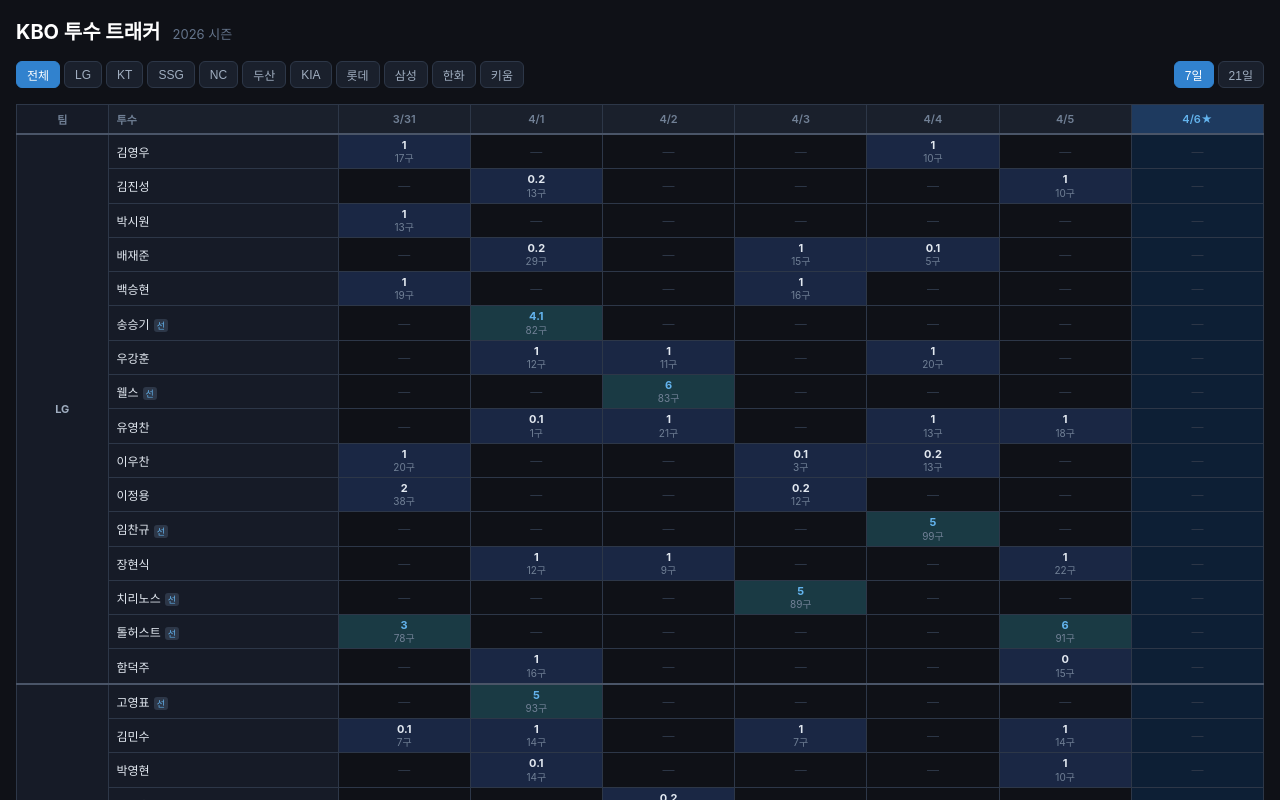
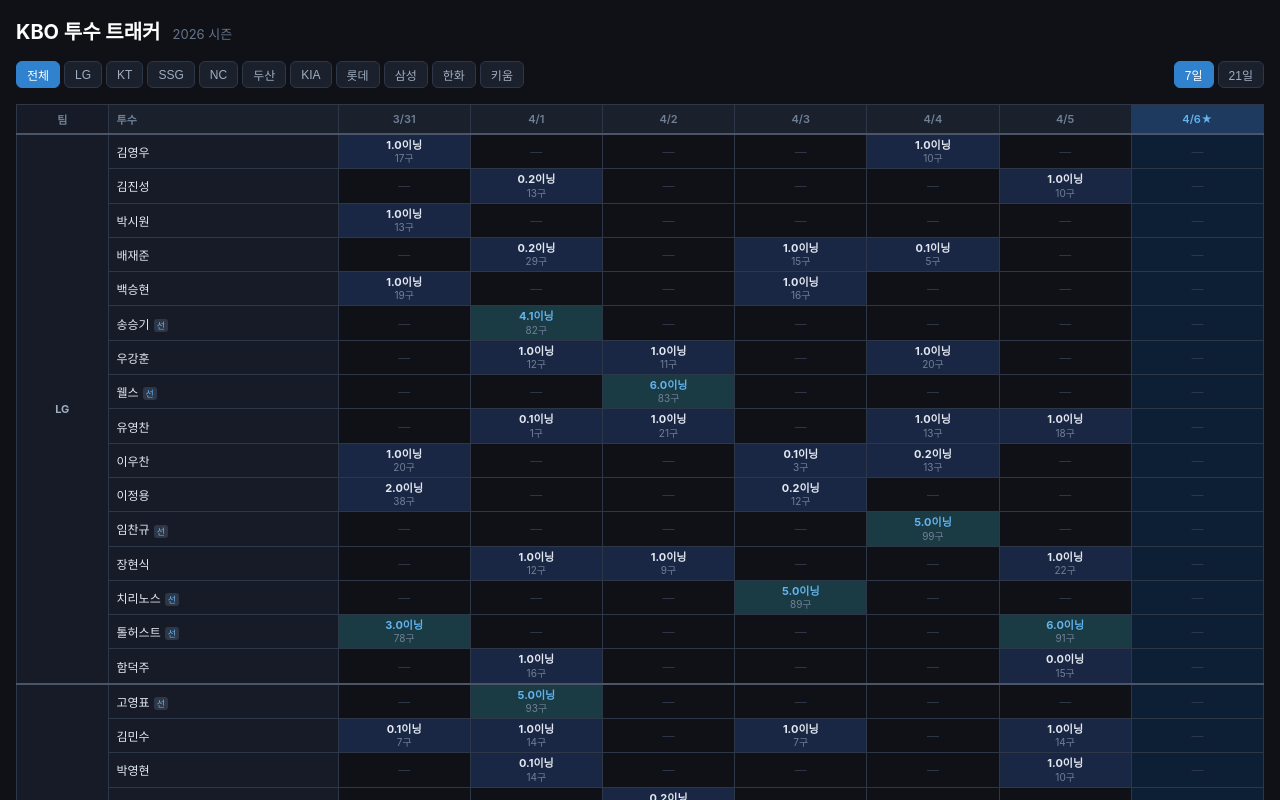
Before and after one commit to carsago/cinccino-web, a React (Vite) app in the folder web/: page / in a window 1280 px wide. Shown: the top 800 px of the page. Built offline with nearby package versions, Linux system fonts and the light colour scheme; no server answers.

Commit message:
이닝 표기: 1 → 1.0이닝 형식으로 변경

```diff
--- a/web/src/components/PitcherGrid.tsx
+++ b/web/src/components/PitcherGrid.tsx
@@ -5,6 +5,10 @@
   dates: Date[];
   rows: PitcherRow[];
 };
+
+function formatInnings(ip: string): string {
+  return ip.includes(".") ? `${ip}이닝` : `${ip}.0이닝`;
+}
 
 function formatDateHeader(d: Date): string {
   const today = new Date();
@@ -86,9 +90,9 @@
                         ]
                           .filter(Boolean)
                           .join(" ")}
-                        title={`${app.name} ${app.innings_pitched}이닝 ${app.pitch_count}구`}
+                        title={`${app.name} ${formatInnings(app.innings_pitched)} ${app.pitch_count}구`}
                       >
-                        <span className="innings">{app.innings_pitched}</span>
+                        <span className="innings">{formatInnings(app.innings_pitched)}</span>
                         <span className="pitches">{app.pitch_count}구</span>
                       </td>
                     );
```
